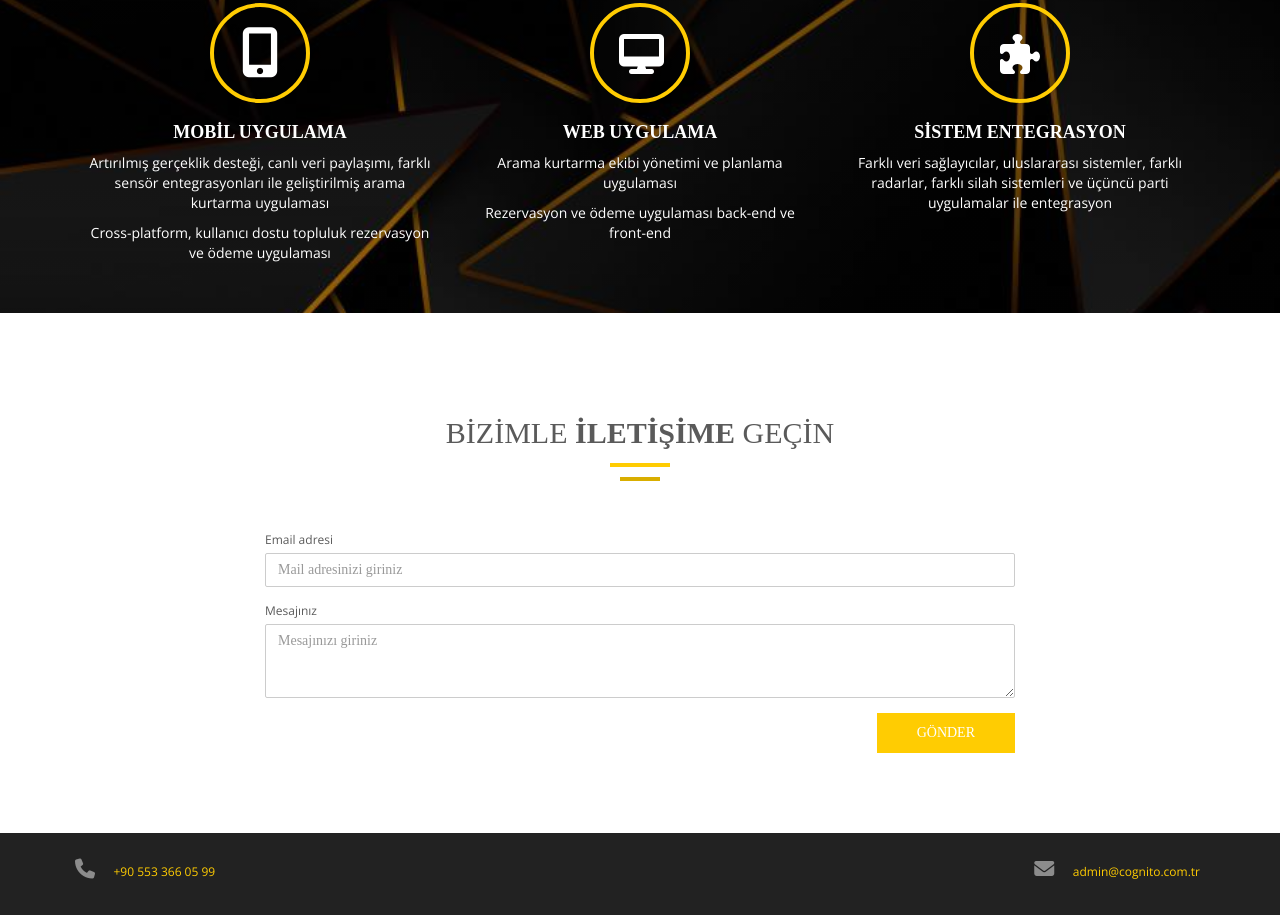
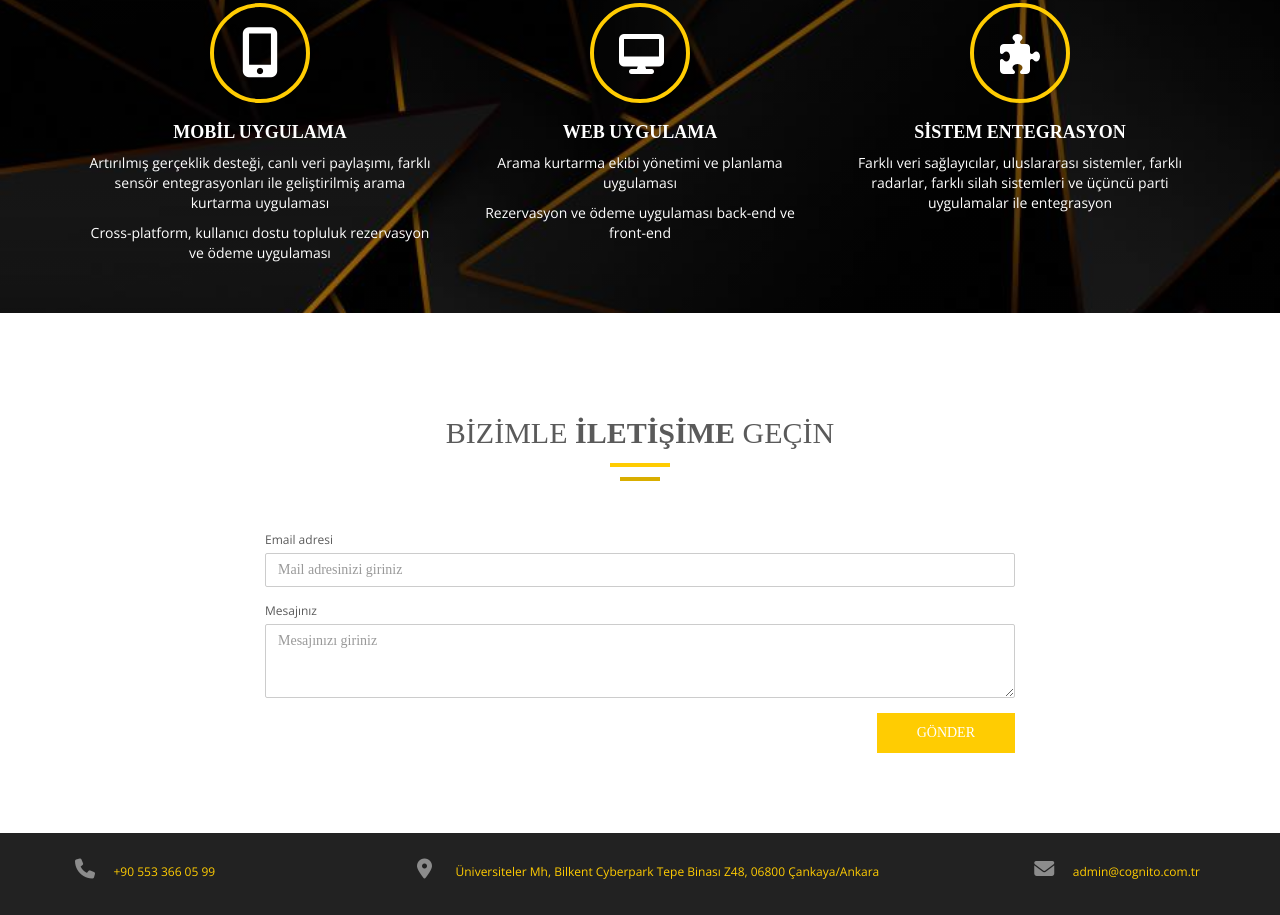
Before and after one commit to berkgultekin/Cognito, a plain HTML site: page index.html in a window 1280 px wide. Shown: the part 3717-4632 px from the top of the page. Drawn offline with nearby package versions, Linux system fonts and the light colour scheme.

Commit message:
adres eklendi

```diff
--- a/css/style.css
+++ b/css/style.css
@@ -964,6 +964,10 @@ nav#footer .fnav {
   vertical-align: middle;
 }
 
+nav#footer .pull-centre {
+  margin-left: 30%
+}
+
 ul.footer-social li {
   display: inline-block;
   margin-right: 10px;
--- a/index.html
+++ b/index.html
@@ -530,6 +530,14 @@
             </a></li>
         </ul>
       </div>
+      <div class="pull-centre fnav">
+        <ul class="footer-social">
+          <li><a href="#"><i class="fa fa-location-dot" aria-hidden="true"></i></a></li>
+          <li><a href="#">
+              <p>Üniversiteler Mh, Bilkent Cyberpark Tepe Binası Z48, 06800 Çankaya/Ankara</p>
+            </a></li>
+        </ul>
+      </div>
     </div>
   </nav>
 
```
Also changed, not shown: index_en.html (+8 -0 lines).
